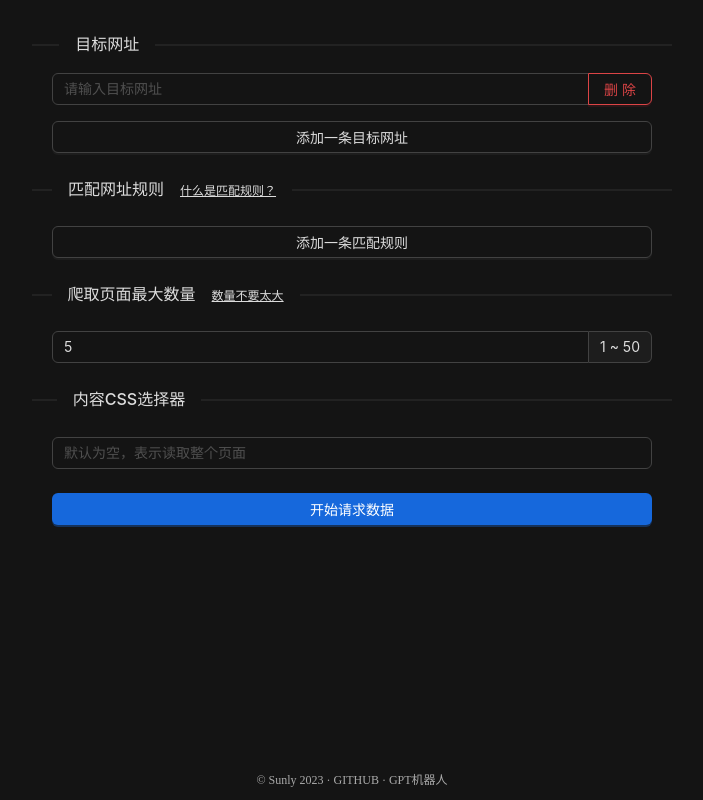
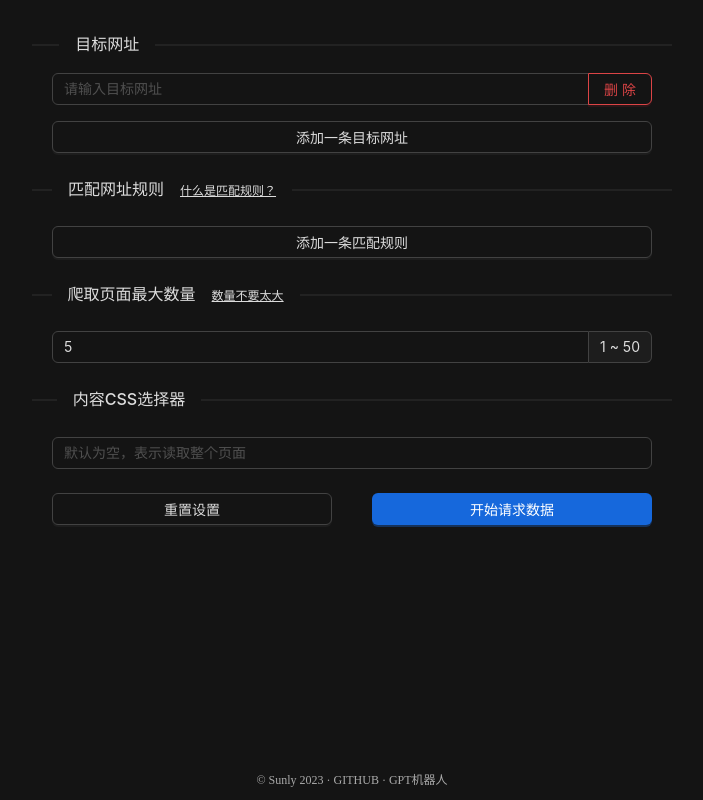
Before and after one commit to sjx1995/gpt-crawler-ui, a Next.js app: page / in a window 1280 px wide. Shown: the whole page, without its empty margins (288-991 px from the left). Built offline with nearby package versions, Linux system fonts and the light colour scheme.

Commit message:
feat: reset

```diff
--- a/pages/index.tsx
+++ b/pages/index.tsx
@@ -72,6 +72,15 @@ export default function Home() {
     });
   };
 
+  const handleReset = () => {
+    setUrlsData({
+      target_urls: [""],
+      match_urls: [],
+      max_pages: 5,
+      selector: "",
+    });
+  };
+
   const [loading, setLoading] = useState(false);
   const handleClick = () => {
     const { target_urls, match_urls, max_pages, selector } = urlsData;
@@ -142,7 +151,7 @@ export default function Home() {
       {contextHolder}
       {modalContextHolder}
 
-      <main className={`${styles.main} `}>
+      <main className={`${styles.main}`}>
         <Divider orientation="left">目标网址</Divider>
 
         {urlsData.target_urls.map((url, i) => (
@@ -165,7 +174,7 @@ export default function Home() {
         <Button
           onClick={() => handleAddUrl("target_urls")}
           block
-          className={`${styles.item} `}
+          className={`${styles.item}`}
         >
           添加一条目标网址
         </Button>
@@ -189,7 +198,7 @@ export default function Home() {
             block
             direction="horizontal"
             key={i}
-            className={`${styles.item} `}
+            className={`${styles.item}`}
           >
             <Input
               value={url}
@@ -204,7 +213,7 @@ export default function Home() {
         <Button
           onClick={() => handleAddUrl("match_urls")}
           block
-          className={`${styles.item} `}
+          className={`${styles.item}`}
         >
           添加一条匹配规则
         </Button>
@@ -229,7 +238,7 @@ export default function Home() {
           step={1}
           value={urlsData.max_pages}
           onChange={(value) => handleSetData("max_pages", value || 5)}
-          className={`${styles.item} `}
+          className={`${styles.item}`}
           addonAfter={"1 ~ 50"}
         />
         <Divider orientation="left">内容CSS选择器</Divider>
@@ -237,17 +246,25 @@ export default function Home() {
           value={urlsData.selector}
           placeholder="默认为空，表示读取整个页面"
           onChange={(e) => handleSetData("selector", e.target.value)}
-          className={`${styles.item} `}
+          className={`${styles.item}`}
         />
+        <div>
+          <Button
+            onClick={handleReset}
+            loading={loading}
+            className={`${styles.item} ${styles.submitBtn}`}
+          >
+            重置设置
+          </Button>
           <Button
             onClick={handleClick}
             loading={loading}
             type="primary"
             className={`${styles.item} ${styles.submitBtn}`}
-          block
           >
             开始请求数据
           </Button>
+        </div>
       </main>
       <Footer />
     </>
--- a/styles/Home.module.css
+++ b/styles/Home.module.css
@@ -12,7 +12,11 @@
 
 .submitBtn {
   margin-top: 16px;
-  display: block;
+  width: calc((100% - 80px) / 2);
+}
+
+.submitBtn + .submitBtn {
+  margin-right: 16px;
 }
 
 .ruleDesc {
```
Lines whose indentation alone changed are shown as unchanged.
